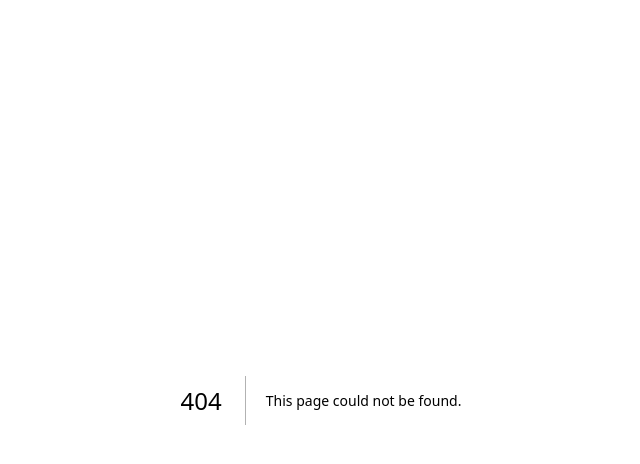
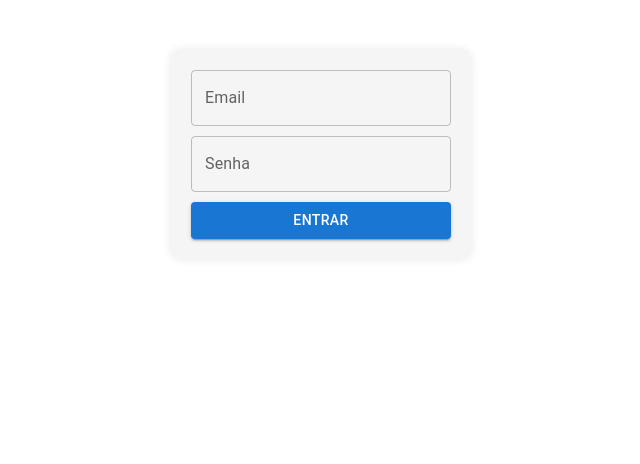
Before and after one commit to Ledelara/cashwise-react, a Next.js app: page /login in a window 1280 px wide. Before the commit this address had no page. Shown: the top 464 px of the page, without its empty margins (319-959 px from the left). Built offline with nearby package versions, Linux system fonts and the light colour scheme.

Commit message:
✨ feat: formulário de login

```diff
--- /dev/null
+++ b/src/components/LoginForm/LoginForm.tsx
@@ -0,0 +1,81 @@
+import { loginSchema } from "@/schemas/loginSchema"
+import { useLoginUser } from "@/services/mutate";
+import { ILoginUserPayload } from "@/types/@types"
+import { zodResolver } from "@hookform/resolvers/zod"
+import { Button, Container, TextField } from "@mui/material";
+import { useForm } from "react-hook-form"
+
+export default function LoginForm() {
+    const { register, handleSubmit, formState: { errors } } = useForm<ILoginUserPayload>({
+        resolver: zodResolver(loginSchema),
+    });
+
+    const { loginUserMutation, loading } = useLoginUser();
+
+    const onSubmit = async (data: ILoginUserPayload) => {
+        loginUserMutation.mutate(data);
+    };
+
+    return (
+        <Container
+            style={{
+                backgroundColor: '#f5f5f5',
+                padding: '20px',
+                borderRadius: '10px',
+                boxShadow: '0 0 10px rgba(0, 0, 0, 0.1)',
+                display: 'flex',
+                flexDirection: 'column',
+                justifyContent: 'center',
+                alignItems: 'center',
+                gap: '10px',
+                width: '300px',
+                margin: 'auto',
+                marginTop: '50px'
+            }}
+        >
+            <form
+                onSubmit={handleSubmit(onSubmit)}
+                style={{
+                    display: 'flex',
+                    flexDirection: 'column',
+                    gap: '10px',
+                    width: '100%'
+                }}
+            >
+                <TextField
+                    id="email"
+                    label="Email"
+                    variant="outlined"
+                    {...register('email')}
+                    error={!!errors?.email}
+                    helperText={errors?.email?.message}
+                    style={{
+                        width: '100%'
+                    }}
+                />
+                <TextField
+                    id="password"
+                    label="Senha"
+                    variant="outlined"
+                    type="password"
+                    {...register('password')}
+                    error={!!errors?.password}
+                    helperText={errors?.password?.message}
+                    style={{
+                        width: '100%'
+                    }}
+                />
+                <Button
+                    variant="contained"
+                    color="primary"
+                    type="submit"
+                    style={{
+                        width: '100%'
+                    }}
+                >
+                    {loading ? 'Carregando...' : 'Entrar'}
+                </Button>
+            </form>
+        </Container>
+    )
+}
--- /dev/null
+++ b/src/pages/login.tsx
@@ -0,0 +1,12 @@
+import LoginForm from "@/components/LoginForm/LoginForm";
+import { QueryClient, QueryClientProvider } from "@tanstack/react-query";
+
+export default function LoginPage() {
+    const queryClient = new QueryClient();
+
+    return (
+        <QueryClientProvider client={queryClient}>
+            <LoginForm />
+        </QueryClientProvider>
+    )
+}
```
